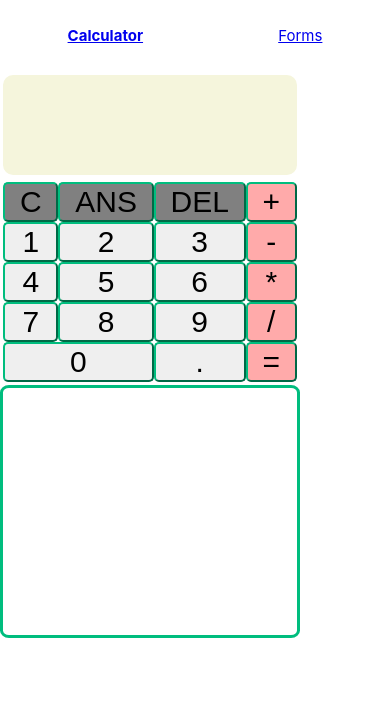
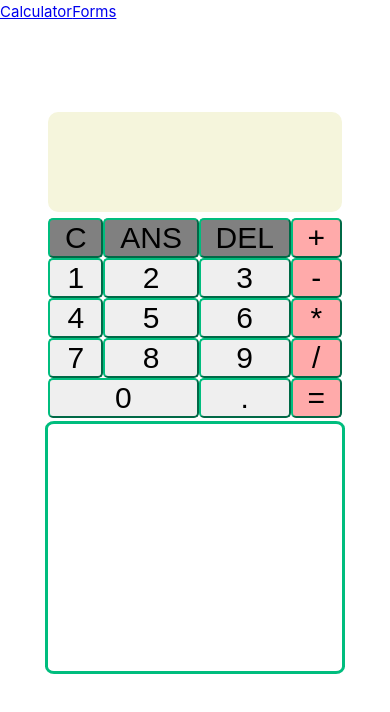
Before and after one commit to haruixu/idatt2105, a Vue app in the folder øving3/calculator-v2/: page /calculator in a window 390 px wide. Shown: the top 712 px of the page. Built offline with nearby package versions, Linux system fonts and the light colour scheme.

Commit message:
Added styling to calculator view to centralize content

```diff
--- a/øving3/calculator-v2/src/App.vue
+++ b/øving3/calculator-v2/src/App.vue
@@ -7,15 +7,8 @@
 </template>
 
 <style scoped>
-template {
-  display: flex;
-  flex-direction: column;
-  align-items: center;
-  justify-content: center;
-  height: 100vh;
-}
 
-nav {
+/*nav {
   display: flex;
   flex-direction: row;
   align-items: center;
@@ -24,11 +17,11 @@ nav {
   top: 0;
   left: 0;
   right: 0;
-  padding: 1rem 0; /* Add padding for better appearance */
-  z-index: 1000; /* Ensure it's on top of other elements */
+  padding: 1rem 0; // Add padding for better appearance
+  z-index: 1000; // Ensure it's on top of other elements
 }
 nav a.router-link-exact-active {
-  font-weight: bold; /* Highlight the active link */
+  font-weight: bold; // Highlight the active link
 }
 
 @media (max-width: 600px) {
@@ -40,9 +33,9 @@ nav a.router-link-exact-active {
   }
 
   nav a {
-    margin: 0.5rem; /* Reduce margin for smaller screens */
+    margin: 0.5rem; // Reduce margin for smaller screens
   }
-}
+}*/
 
 </style>
 
--- a/øving3/calculator-v2/src/components/Calculator.vue
+++ b/øving3/calculator-v2/src/components/Calculator.vue
@@ -90,6 +90,12 @@ import { ref } from 'vue'
 const emit = defineEmits<{
   calculate: [expression: string]
 }>()
+
+/*todo:
+   trykke = på tom expression
+   Lede med null på tom streng/etter operator - flag av noe sorts
+   Trykke flere operators/punktum etter hverandre
+*/
 
 const displayVal = ref("");
 const hasError = ref(false);
--- a/øving3/calculator-v2/src/components/Log.vue
+++ b/øving3/calculator-v2/src/components/Log.vue
@@ -26,7 +26,7 @@
 
 
 <script setup lang="ts">
-const props = defineProps({
+  defineProps({
   equationLog: {
     type: Array as () => string[],
     required: true
--- a/øving3/calculator-v2/src/views/CalculatorView.vue
+++ b/øving3/calculator-v2/src/views/CalculatorView.vue
@@ -1,9 +1,22 @@
 <template>
-  <Calculator class="calculator" @calculate="addToLog"/>
-  <Log class="log" :equation-log="log" />
+  <div class="wrapper">
+    <Calculator class="calculator" @calculate="addToLog"/>
+    <Log class="log" :equation-log="log" />
+  </div>
+
 </template>
 
 <style scoped>
+
+.wrapper {
+  display: flex;
+  flex-direction: column;
+  justify-content: center;
+  align-items: center;
+  position: relative;
+  top: 10vh;
+}
+
 .calculator, .log {
   /*Flex and width doesn't seem to affect the final layout, but keeping it to show possibility*/
   flex: 1; /*ensure both components take equal height */
```
